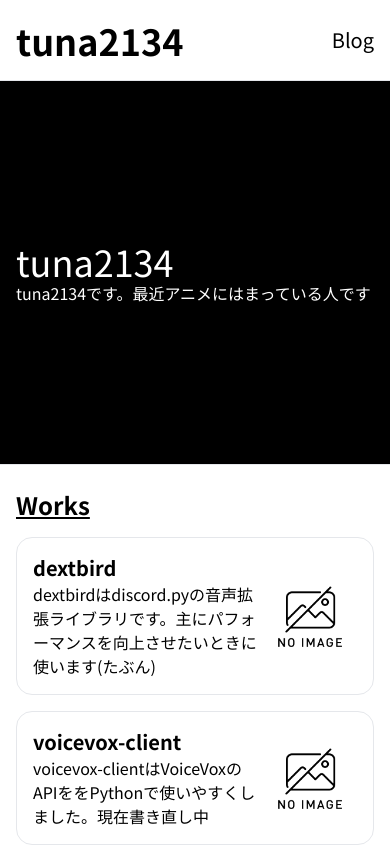
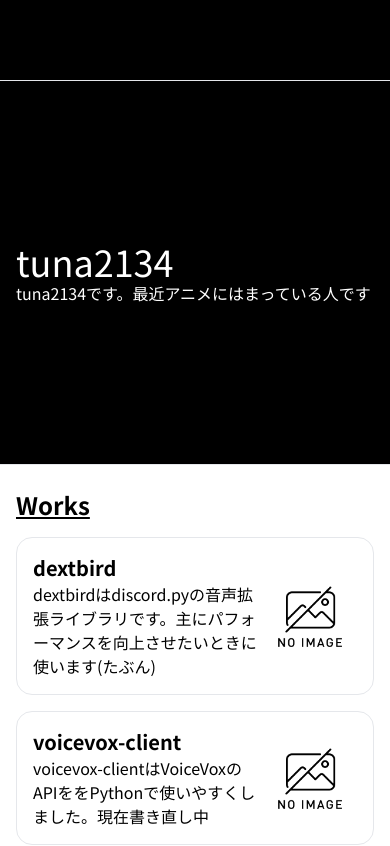
Before and after one commit to tuna2134-archive/tuna2134.jp, a Next.js app: page / in a window 390 px wide. Shown: the top 846 px of the page. Built offline with nearby package versions, Linux system fonts and the light colour scheme.

Commit message:
Update _components.tsx

```diff
--- a/app/_components.tsx
+++ b/app/_components.tsx
@@ -10,7 +10,7 @@ const links = [
 export const Header = () => {
   return (
     <header className="border-b">
-      <div className="h-20 w-full max-w-2xl sm:max-w-4xl md:max-w-6xl px-4 mx-auto flex items-center">
+      <div className="h-20 w-full bg-black md:bg-white max-w-2xl sm:max-w-4xl md:max-w-6xl px-4 mx-auto flex items-center">
         <div>
           <Link href="/" className="text-4xl font-bold">tuna2134</Link>
         </div>
```
